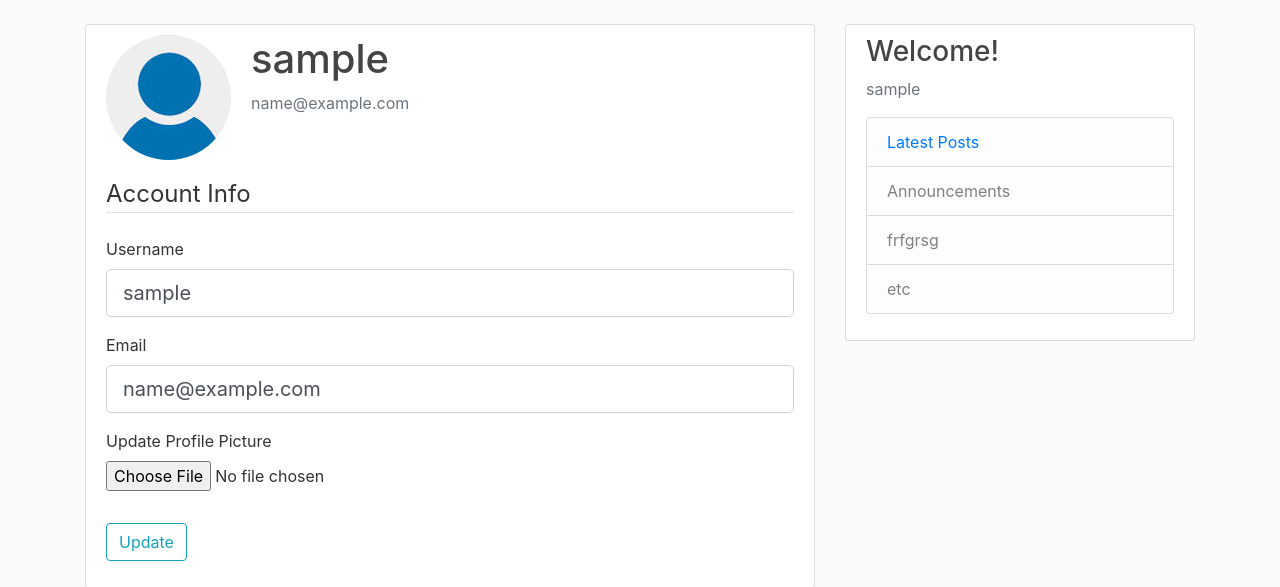
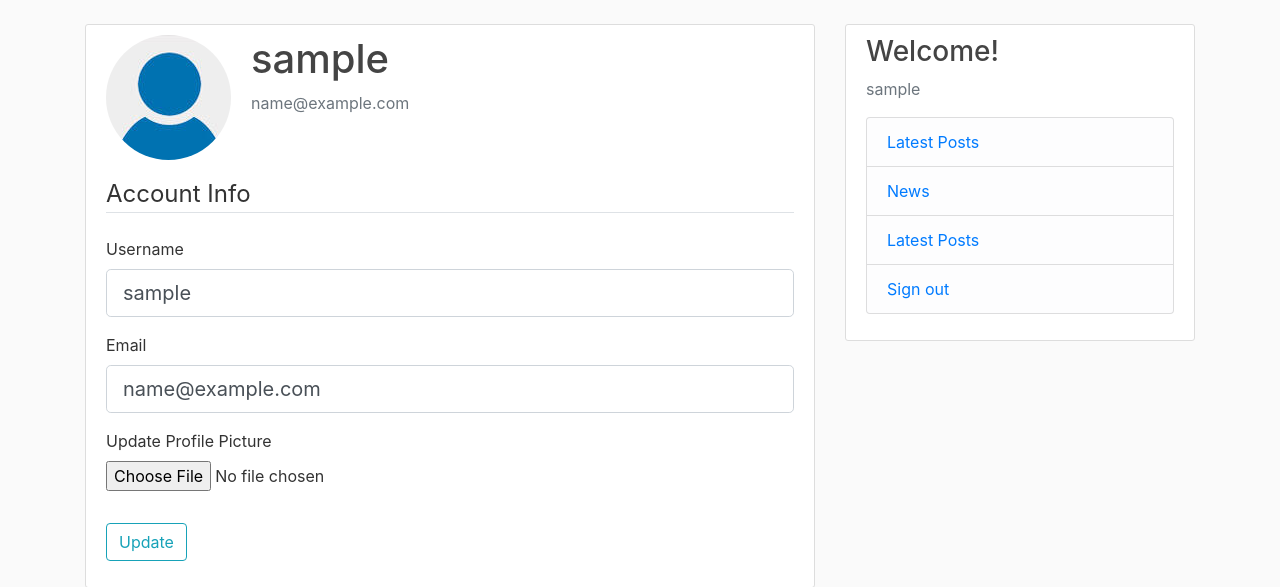
Before and after one commit to realnihal/buzzby.ml-A-Social-Media-site, a Flask app: page /account in a window 1280 px wide. Shown: the part 56-643 px from the top of the page. Run offline with Flask 2, Linux system fonts and the light colour scheme; the visitor is signed in with stand-in values (Sample User, id 1); data comes from the database, SQL or seed files in the repository; some libraries are stand-ins or nearby versions.

Commit message:
news and links2

```diff
--- a/flaskblog/templates/layout.html
+++ b/flaskblog/templates/layout.html
@@ -68,9 +68,13 @@
               {% endif %}
               <ul class="list-group">
                 <li class="list-group-item list-group-item-light"><a href="{{ url_for('main.home') }}">Latest Posts</a></li>
-                <li class="list-group-item list-group-item-light">Announcements</li>
-                <li class="list-group-item list-group-item-light">frfgrsg</li>
-                <li class="list-group-item list-group-item-light">etc</li>
+                <li class="list-group-item list-group-item-light"><a href="{{ url_for('main.news') }}">News</a></li>
+                <li class="list-group-item list-group-item-light"><a href="{{ url_for('main.home') }}">Latest Posts</a></li>
+                {% if current_user.is_authenticated %}
+                  <li class="list-group-item list-group-item-light"><a href="{{ url_for('users.logout') }}">Sign out</a></li>
+                {% else %}
+                  <li class="list-group-item list-group-item-light"><a href="{{ url_for('users.login') }}">Login</a></li>
+                {% endif %}
               </ul>
             </p>
           </div>
```
